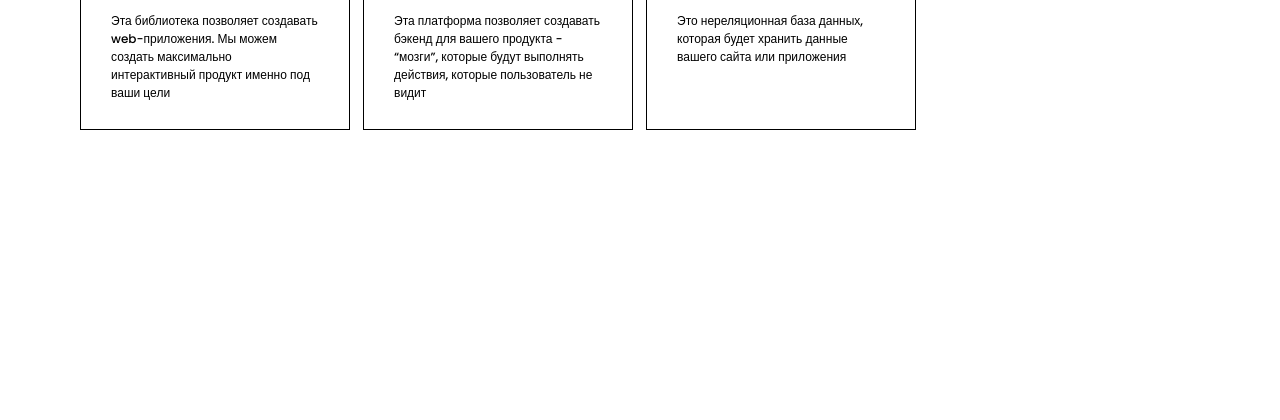
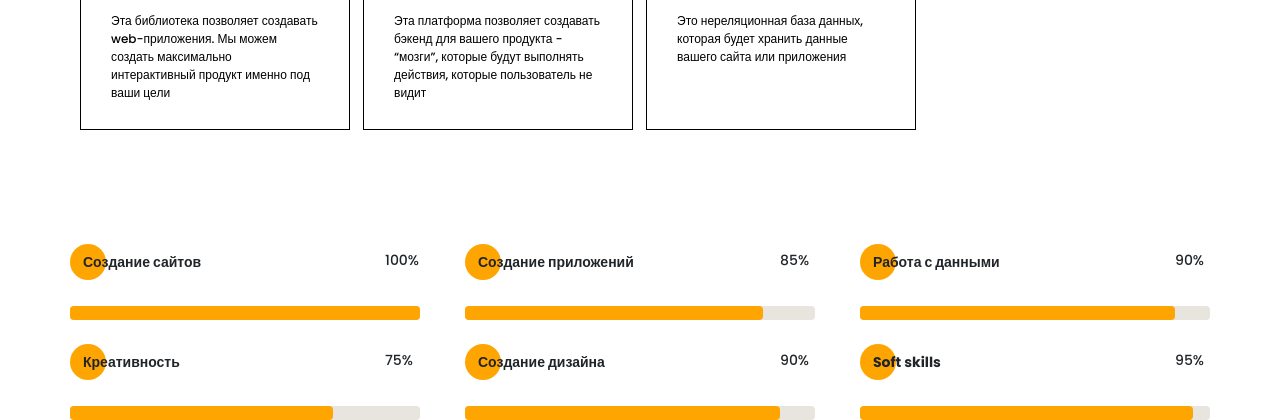
Before and after one commit to brichevaa/portfolio, a website: page src/index.html in a window 1280 px wide. Shown: the part 2923-3343 px from the top of the page. Before the commit the page ends 3053 px from the top, so only its background shows below. Drawn offline with nearby package versions, Linux system fonts and the light colour scheme; files that its build step writes are made by us from their sources; files whose address does not match are found by name.

Commit message:
add section raiting

```diff
--- a/src/index.html
+++ b/src/index.html
@@ -395,6 +395,56 @@
                   </p>
                </div>
             </div>
+
+            <div class="skills__raiting">
+               <div class="skills__raiting-item">
+                  <div class="title title_fz14 skills__raiting-title">Создание сайтов</div>
+                  <div class="skills__raiting-counter">100%</div>
+                  <div class="skills__raiting-line">
+                     <span style="width: 100%"></span>
+                  </div>
+               </div>
+
+               <div class="skills__raiting-item">
+                  <div class="title title_fz14 skills__raiting-title">Создание приложений</div>
+                  <div class="skills__raiting-counter">85%</div>
+                  <div class="skills__raiting-line">
+                     <span style="width: 85%"></span>
+                  </div>
+               </div>
+
+               <div class="skills__raiting-item">
+                  <div class="title title_fz14 skills__raiting-title">Работа с данными</div>
+                  <div class="skills__raiting-counter">90%</div>
+                  <div class="skills__raiting-line">
+                     <span style="width: 90%"></span>
+                  </div>
+               </div>
+
+               <div class="skills__raiting-item">
+                  <div class="title title_fz14 skills__raiting-title">Креативность</div>
+                  <div class="skills__raiting-counter">75%</div>
+                  <div class="skills__raiting-line">
+                     <span style="width: 75%"></span>
+                  </div>
+               </div>
+
+               <div class="skills__raiting-item">
+                  <div class="title title_fz14 skills__raiting-title">Создание дизайна</div>
+                  <div class="skills__raiting-counter">90%</div>
+                  <div class="skills__raiting-line">
+                     <span style="width: 90%"></span>
+                  </div>
+               </div>
+
+               <div class="skills__raiting-item">
+                  <div class="title title_fz14 skills__raiting-title">Soft skills</div>
+                  <div class="skills__raiting-counter">95%</div>
+                  <div class="skills__raiting-line">
+                     <span style="width: 95%"></span>
+                  </div>
+               </div>
+            </div>
          </div>
       </section>
       <script src="js/script.js"></script>
--- a/src/sass/blocks/_skills.scss
+++ b/src/sass/blocks/_skills.scss
@@ -42,4 +42,39 @@
          line-height: normal;
       }
    }
+   &__raiting {
+      padding-top: 120px;
+      display: grid;
+      grid-template: repeat(2, minmax(70px, auto)) / repeat(3, 350px);
+      column-gap: 45px;
+      row-gap: 30px;
+      &-item {
+         display: grid;
+         grid-template: minmax(21px, auto) 14px / 200px 35px;
+         justify-content: space-between;
+         align-content: space-between;
+      }
+      &-title {
+         position: relative;
+         padding: 2px 0px 0px 13px;
+         @include before_circle;
+      }
+      &-counter {
+         font-size: 14px;
+         line-height: normal;
+      }
+      &-line {
+         width: 350px;
+         height: 14px;
+         background-color: #e8e4de;
+         border-radius: 4px;
+         grid-column: 1 / 3;
+         span {
+            display: block;
+            height: 100%;
+            background-color: $main-color;
+            border-radius: 4px;
+         }
+      }
+   }
 }
```
Also changed, not shown: dist/css/style.min.css, dist/index.html.
